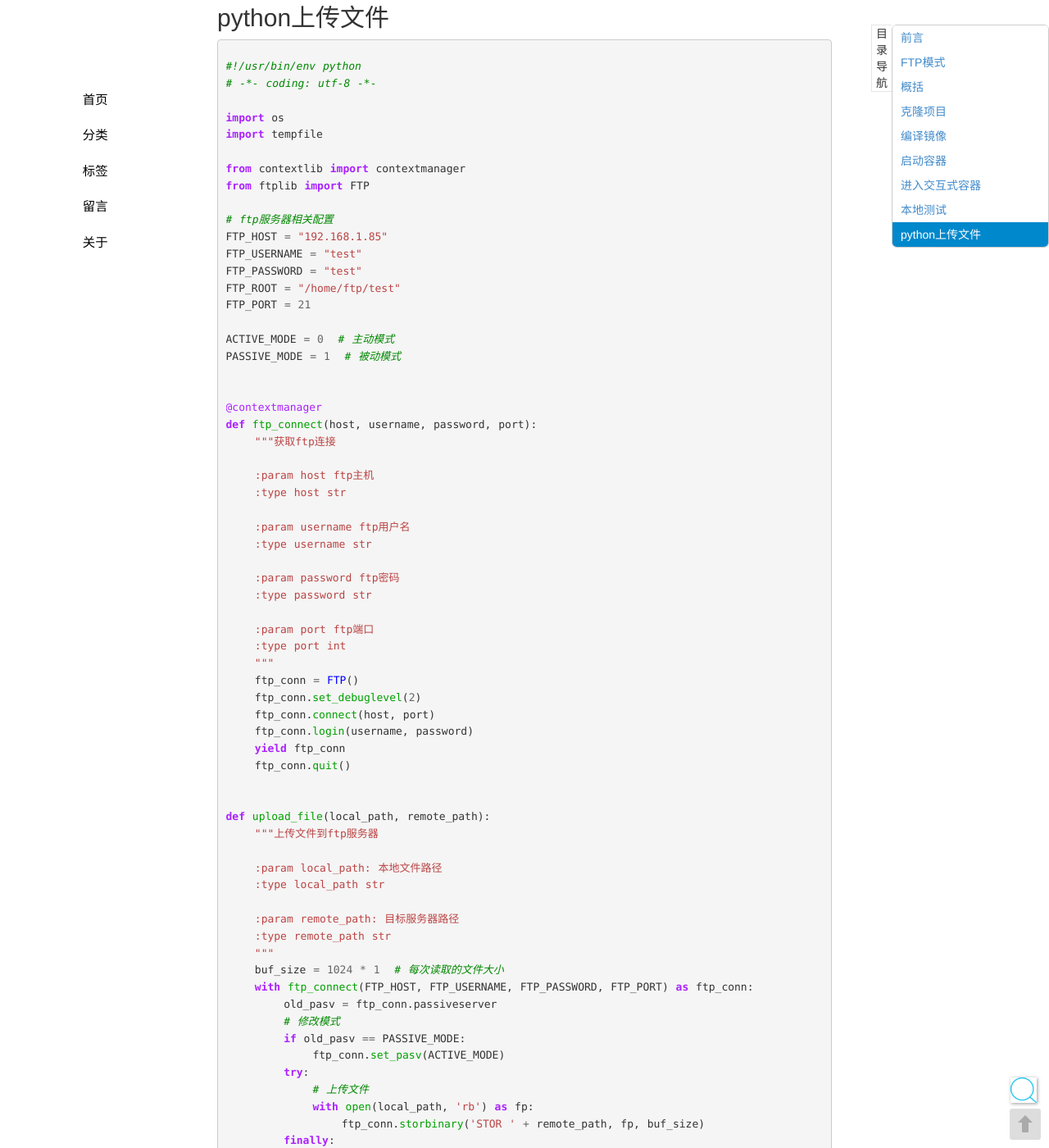
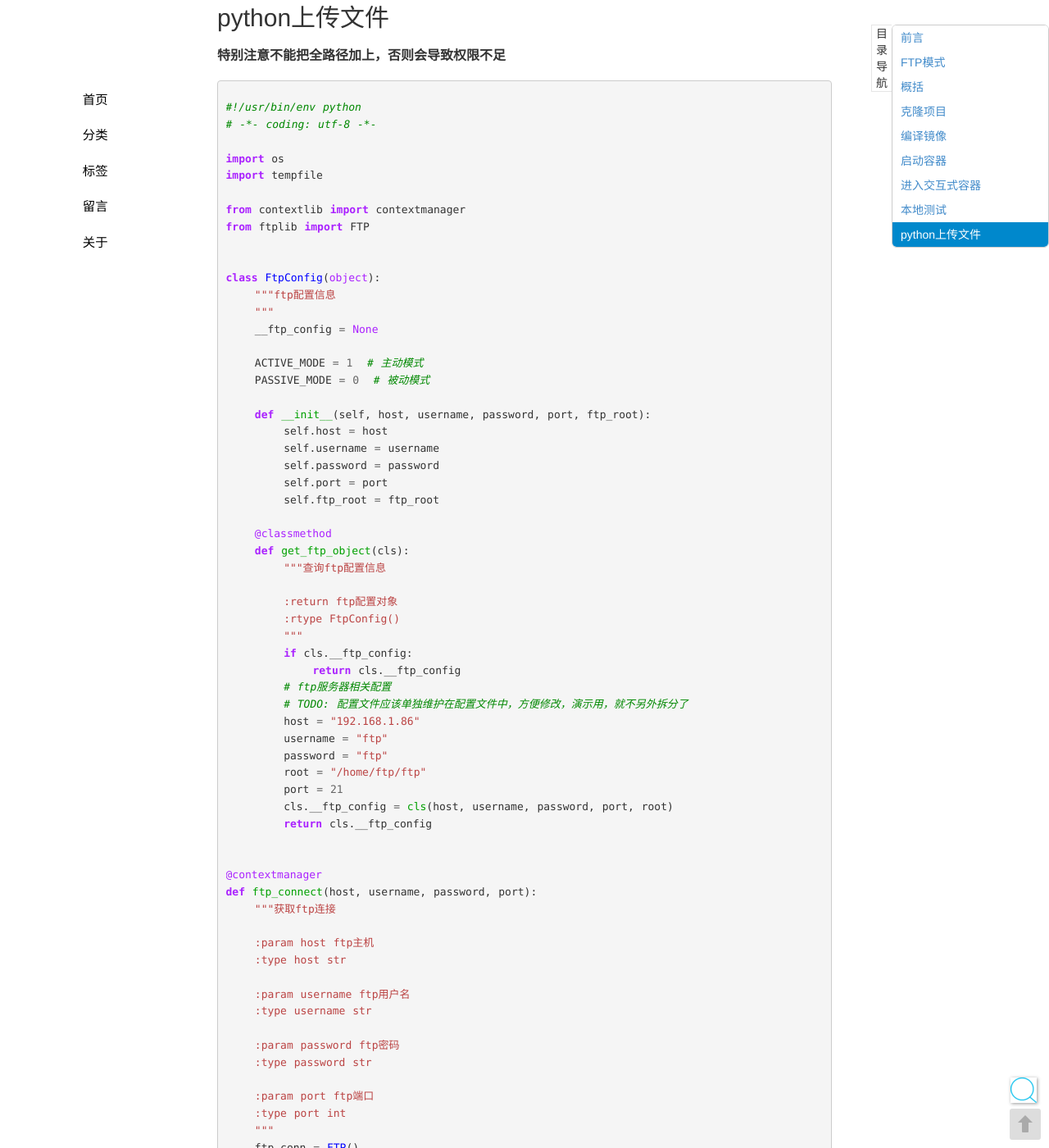
Before and after one commit to seekplum/seekplum.github.io, a Jekyll site: the page built from _posts/2018-05-31-docker-ftp.md, in a window 1280 px wide and 1400 px high, scrolled down 1781 px. Shown: the whole window at 82% size. Built offline with Jekyll 4.4.1, drawn with Linux system fonts in a browser that asks for light colours; comment, search, counter and statistics services are not loaded; some of the changed text lies outside the part shown.

Commit message:
修正python ftp上传文件失败

````diff
--- a/_posts/2018-05-31-docker-ftp.md
+++ b/_posts/2018-05-31-docker-ftp.md
@@ -61,6 +61,8 @@
 
 ## python上传文件
 
+**特别注意不能把全路径加上，否则会导致权限不足**
+
 ```python
 #!/usr/bin/env python
 # -*- coding: utf-8 -*-
@@ -71,15 +73,40 @@
 from contextlib import contextmanager
 from ftplib import FTP
 
-# ftp服务器相关配置
-FTP_HOST = "192.168.1.85"
-FTP_USERNAME = "test"
-FTP_PASSWORD = "test"
-FTP_ROOT = "/home/ftp/test"
-FTP_PORT = 21
 
-ACTIVE_MODE = 0  # 主动模式
-PASSIVE_MODE = 1  # 被动模式
+class FtpConfig(object):
+    """ftp配置信息
+    """
+    __ftp_config = None
+
+    ACTIVE_MODE = 1  # 主动模式
+    PASSIVE_MODE = 0  # 被动模式
+
+    def __init__(self, host, username, password, port, ftp_root):
+        self.host = host
+        self.username = username
+        self.password = password
+        self.port = port
+        self.ftp_root = ftp_root
+
+    @classmethod
+    def get_ftp_object(cls):
+        """查询ftp配置信息
+
+        :return ftp配置对象
+        :rtype FtpConfig()
+        """
+        if cls.__ftp_config:
+            return cls.__ftp_config
+        # ftp服务器相关配置
+        # TODO: 配置文件应该单独维护在配置文件中，方便修改，演示用，就不另外拆分了
+        host = "192.168.1.86"
+        username = "ftp"
+        password = "ftp"
+        root = "/home/ftp/ftp"
+        port = 21
+        cls.__ftp_config = cls(host, username, password, port, root)
+        return cls.__ftp_config
 
 
 @contextmanager
@@ -106,25 +133,27 @@
     ftp_conn.quit()
 
 
-def upload_file(local_path, remote_path):
+def upload_file(local_path, remote_name):
     """上传文件到ftp服务器
 
     :param local_path: 本地文件路径
     :type local_path str
 
-    :param remote_path: 目标服务器路径
-    :type remote_path str
+    :param remote_name: 目标服务文件名
+    :type remote_name str
     """
     buf_size = 1024 * 1  # 每次读取的文件大小
-    with ftp_connect(FTP_HOST, FTP_USERNAME, FTP_PASSWORD, FTP_PORT) as ftp_conn:
+    ftp_obj = FtpConfig.get_ftp_object()
+    with ftp_connect(ftp_obj.host, ftp_obj.username, ftp_obj.password, ftp_obj.port) as ftp_conn:
         old_pasv = ftp_conn.passiveserver
         # 修改模式
-        if old_pasv == PASSIVE_MODE:
-            ftp_conn.set_pasv(ACTIVE_MODE)
+        if old_pasv == ftp_obj.ACTIVE_MODE:
+            ftp_conn.set_pasv(ftp_obj.PASSIVE_MODE)
         try:
             # 上传文件
             with open(local_path, 'rb') as fp:
-                ftp_conn.storbinary('STOR ' + remote_path, fp, buf_size)
+                # 特别注意不能把全路径加上，否则会导致权限不足
+                ftp_conn.storbinary('STOR ' + remote_name, fp, buf_size)
         finally:
             # 修改回原来的模式
             if old_pasv != ftp_conn.passiveserver:
@@ -161,9 +190,10 @@
         file_name = os.path.basename(temp_file)
         with open(temp_file, "a") as f:
             f.write(file_name)
-        upload_file(temp_file, os.path.join(FTP_ROOT, file_name))
+        upload_file(temp_file, file_name)
 
 
 if __name__ == '__main__':
     test()
+
 ```
````
